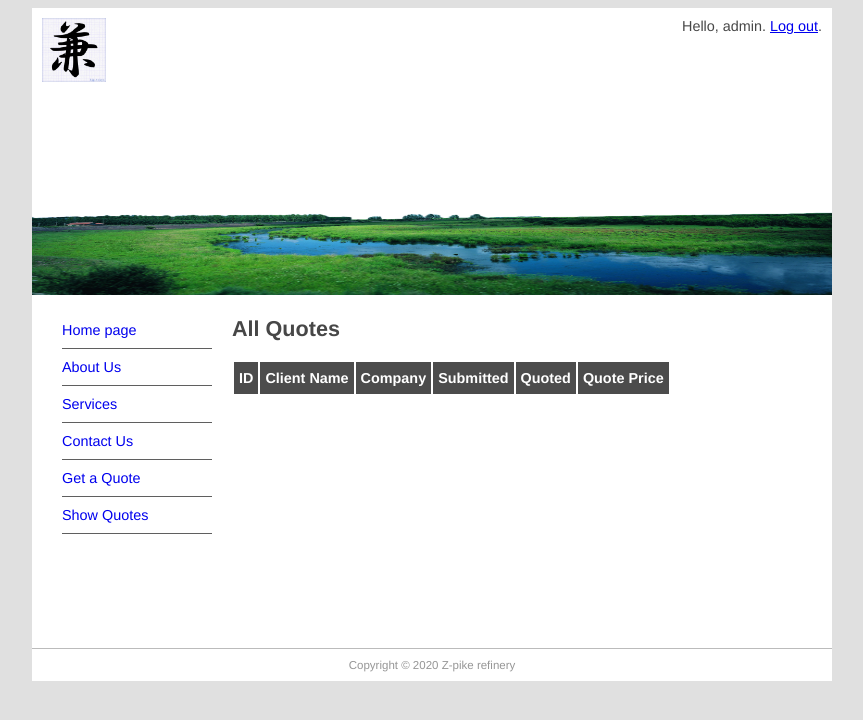
After one commit to zabuye/QRpass, a Django app: page /quote/show in a window 1280 px wide. The commit adds this page. Shown: the top 720 px of the page, without its empty margins (208-1071 px from the left). Run offline with Django 3.2, Linux system fonts and the light colour scheme; a user stored in the database is signed in; data comes from the database, SQL or seed files in the repository; lists and menus that the app fills with data are empty.

Commit message:
ADD Quote Forms Quote view Detail view User management TODO QR code in detail view

```diff
--- a/mfdw_site/mfdw_site/static/main.css
+++ b/mfdw_site/mfdw_site/static/main.css
@@ -99,3 +99,32 @@ input {
   border: 1px solid green;
   border-radius: 3px;
 }
+
+.required label:after {
+  content: "*";
+}
+
+.quotehdr th {
+  background-color: #4c4c4c;
+  color: white;
+  text-align: center;
+  padding: 8px 5px;
+  border: none;
+}
+.quoterow td {
+  padding: 5px 10px;
+}
+.altrow {
+  background-color: #e0e0e0
+}
+
+.quote td:first-child {
+  background-color: #4c4c4c
+  color: white;
+  text-align: right;
+  padding: 8px 5px;
+  border: none;
+}
+.quote td {
+  padding: 5px 10px;
+}
--- a/mfdw_site/mfdw_site/templates/base.html
+++ b/mfdw_site/mfdw_site/templates/base.html
@@ -14,7 +14,15 @@
 <body>
 <div id="wrapper">
   <header id="wrapper">
-    <div id="logo"><img src="{% static 'logo.jpg' %}" width="64" height="64" alt=""/></div>
+    <div id="logo"><img src="{% static 'logo.jpg' %}" width="64" height="64" alt=""/>
+      <span style="float: right;">
+        {% if user.is_authenticated %}
+          Hello, {{ user.username }}. <a href="{% url 'logout' %}?next=/">Log out</a>.
+        {% else %}
+          Not logged in. <a href="{% url 'login' %}">Log in</a>
+        {% endif %}
+      </span>
+    </div>
     <div id="topbanner"><img src="{% static 'pngwave.png' %}" width="800" height="200" alt=""/><div>
   </header>
   <aside id="leftsidebar">
@@ -25,6 +33,7 @@
         {% endblock sidenav %}
         <li><a href="/contact">Contact Us</a></li>
         <li><a href="/quote/">Get a Quote</a></li>
+        <li><a href="/quote/show">Show Quotes</a></li>
       </ul>
     </nav>
   </aside>
--- a/mfdw_site/mfdw_site/urls.py
+++ b/mfdw_site/mfdw_site/urls.py
@@ -1,8 +1,15 @@
+from django.views.generic.base import TemplateView
+from quotes.views import Register
 from django.contrib import admin
 from django.urls import include, path
+from django.views.generic.base import TemplateView
 
 urlpatterns = [
+    path('testpage', TemplateView.as_view(template_name='pages/page.html')),
     path('admin/', admin.site.urls),
+    path('register/success', TemplateView.as_view(template_name="registration/success.html"), name='register-success'),
+    path('register/', Register.as_view(), name='register'),
     path('quote/', include('quotes.urls')),
+    path('', include('django.contrib.auth.urls')),
     path('', include('pages.urls')),
 ]
--- a/mfdw_site/quotes/forms.py
+++ b/mfdw_site/quotes/forms.py
@@ -5,7 +5,8 @@ from .models import Quote
 class QuoteForm(ModelForm):
     required_css_class = 'required'
     class Meta:
-        Model = QuoteFormfields = [
+        model = Quote
+        fields = [
             'name', 'position', 'company', 'address',
             'phone', 'email', 'web', 'description',
             'sitestatus', 'priority', 'jobfile'
--- /dev/null
+++ b/mfdw_site/quotes/templates/quotes/quote_list.html
@@ -0,0 +1,24 @@
+{% extends "quotes/quote.html" %}
+
+{% block title %}All Quotes{% endblock title %}
+
+{% block content %}
+<h1>All Quotes</h1>
+
+<table style="border-collapse">
+  <tr class="quotehdr"><th>ID</th><th>Client Name</th>
+    <th>Company</th><th>Submitted</th>
+    <th>Quoted</th><th>Quote Price</th>
+  </tr>
+  {% for quote in all_quotes %}
+    <tr class="quoterow {% cycle '' 'altrow' %}">
+      <td><a href="show/{{ quote.id }}">{{ quote.id }}</a></td>
+      <td>{{ quote.name }}</td>
+      <td>{{ quote.company }}</td>
+      <td>{{ quote.submitted|date:"m-d-y" }}</td>
+      <td>{{ quote.quotedate|date:"m-d-y"|default:"pending" }}</td>
+      <td>{{ quote.quoteprice|default:"--" }}</td>
+    </tr>
+  {% endfor %}
+</table>
+{% endblock content %}
--- a/mfdw_site/quotes/urls.py
+++ b/mfdw_site/quotes/urls.py
@@ -1,7 +1,10 @@
-from django.urls import paths
+from django.urls import path
 
 from . import views
+from .views import QuoteList, QuoteView
 
 urlpatterns = [
     path('', views.quote_req, name='quote-request'),
+    path('show/<int:pk>', QuoteView.as_view(), name='quote-detail'),
+    path('show', QuoteList.as_view(), name='show-quotes'),
 ]
--- a/mfdw_site/quotes/views.py
+++ b/mfdw_site/quotes/views.py
@@ -1,20 +1,66 @@
+from django.contrib.auth.mixins import LoginRequiredMixin
+from django.views.generic.edit import CreateView
+from django.contrib.auth.forms import UserCreationForm
+from django.urls import reverse_lazy
 from django.shortcuts import render
 from django.http import HttpResponseRedirect
+from django.views.generic.list import ListView
+from django.views.generic.detail import DetailView
 
 from .models import Quote
 from .forms import QuoteForm
 from pages.models import Page
 
+class Register(CreateView):
+    template_name= 'registration/register.html'
+    form_class = UserCreationForm
+    success_url = reverse_lazy('register-success')
+
+    def form_valid(self, form):
+        form.save()
+        return HttpResponseRedirect(self.success_url)
+
+class QuoteView(LoginRequiredMixin, DetailView):
+    #model = Quote
+    context_object_name = 'quote'
+
+    def get_queryset(self):
+        return Quote.objects.filter(username=self.request.user)
+
+    def get_context_data(self, **kwargs):
+        context = super(QuoteView, self).get_context_data(**kwargs)
+        context['page_list'] = Page.objects.all()
+        return context
+
+class QuoteList(LoginRequiredMixin, ListView):
+    #model = Quote
+    context_object_name = 'all_quotes'
+
+    def get_queryset(self):
+        return Quote.objects.filter(username=self.request.user)
+
+    def get_context_data(self, **kwargs):
+        context = super(QuoteList, self).get_context_data(**kwargs)
+        context['page_list'] = Page.objects.all()
+        return context
+
 def quote_req(request):
-    submitted = false
+    submitted = False
     if request.method == 'POST':
         form = QuoteForm(request.POST, request.FILES)
+
+
         if form.is_valid():
-            form.save()
+            form.save(commit=False)
+            try:
+                quote.username = request.user
+            except Exeption:
+                pass
+            quote.save()
             return HttpResponseRedirect('/quote/?submitted=True')
-        else:
-            form = QuoteForm()
-            if 'submitted' in request.GET:
-                submitted = True
+    else:
+        form = QuoteForm()
+        if 'submitted' in request.GET:
+            submitted = True
 
-        return render(request, 'quotes/quote.html', {'form': 'page_list': Page.objects.all(), 'submitted': submitted})
+    return render(request, 'quotes/quote.html', {'form': form, 'page_list': Page.objects.all(), 'submitted': submitted})
```
Also changed, not shown: mfdw_site/mfdw_site/templates/registration/login.html (added, +26 -0 lines), mfdw_site/mfdw_site/templates/registration/register.html (added, +23 -0 lines), mfdw_site/mfdw_site/templates/registration/success.html (added, +15 -0 lines), mfdw_site/quotes/templates/quotes/quote_detail.html (added, +22 -0 lines), 1 other file.
